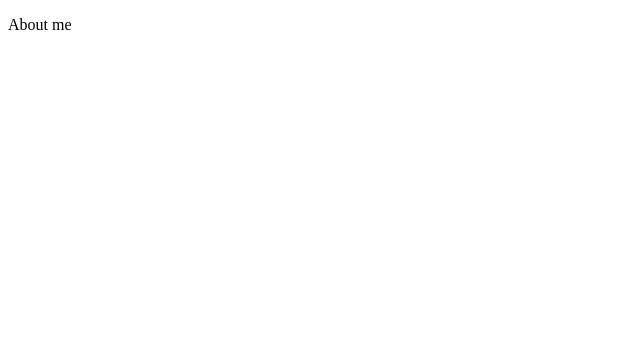
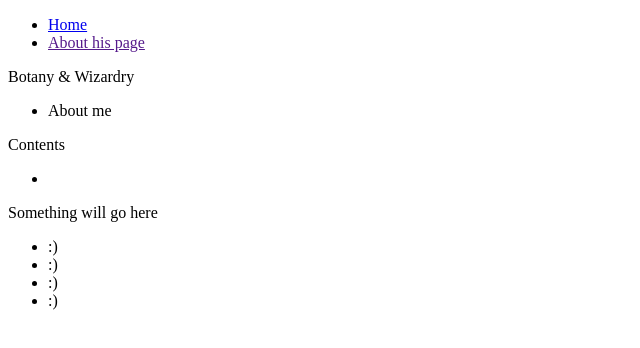
Before and after one commit to MonadAcolyte/BotanicalWizardry, a plain HTML site: page index.html in a window 1280 px wide. Shown: the whole page, without its empty margins (0-640 px from the left). Drawn offline with Linux system fonts and the light colour scheme.

Commit message:
Add lists, anchors and some possible classes.
Just decided on the prototype layout. Images to test it out are needed. Some buttons are still placeholder text. The About this page and about me sections are missig.

```diff
--- a/index.html
+++ b/index.html
@@ -4,7 +4,7 @@
     <meta charset="UTF-8">
     <meta http-equiv="X-UA-Compatible" content="IE=edge">
     <meta name="viewport" content="width=device-width, initial-scale=1.0">
-    <title>Botanical-Wizardry</title>
+    <title>Botany & Wizardry</title>
     <link rel="stylesheet" href="./styles-main.css">
   </head>
 
@@ -12,17 +12,21 @@
 
     <div class="header">
         <ul>
-
+            <li><a href="index.html">Home</a></li>
+            <li><a href="">About his page</a></li>
         </ul>
-        <div class="indextitle"></div>
+        <div class="indextitle">Botany & Wizardry</div>
         <ul>
-
+            <li>About me</li>
         </ul>
     </div>
 
     <div class="main">
         <div class="scrollbar">
-
+            <div>Contents</div>
+            <ul>
+                <li><a href=""></a></li>
+            </ul>
         </div>
         <div class="content">
 
@@ -30,9 +34,12 @@
     </div>
 
     <div class="footer">
-        <div>About me</div>
+        <div>Something will go here</div>
         <ul>
-
+            <li>:)</li>
+            <li>:)</li>
+            <li>:)</li>
+            <li>:)</li>
         </ul>
     </div>
 
```
